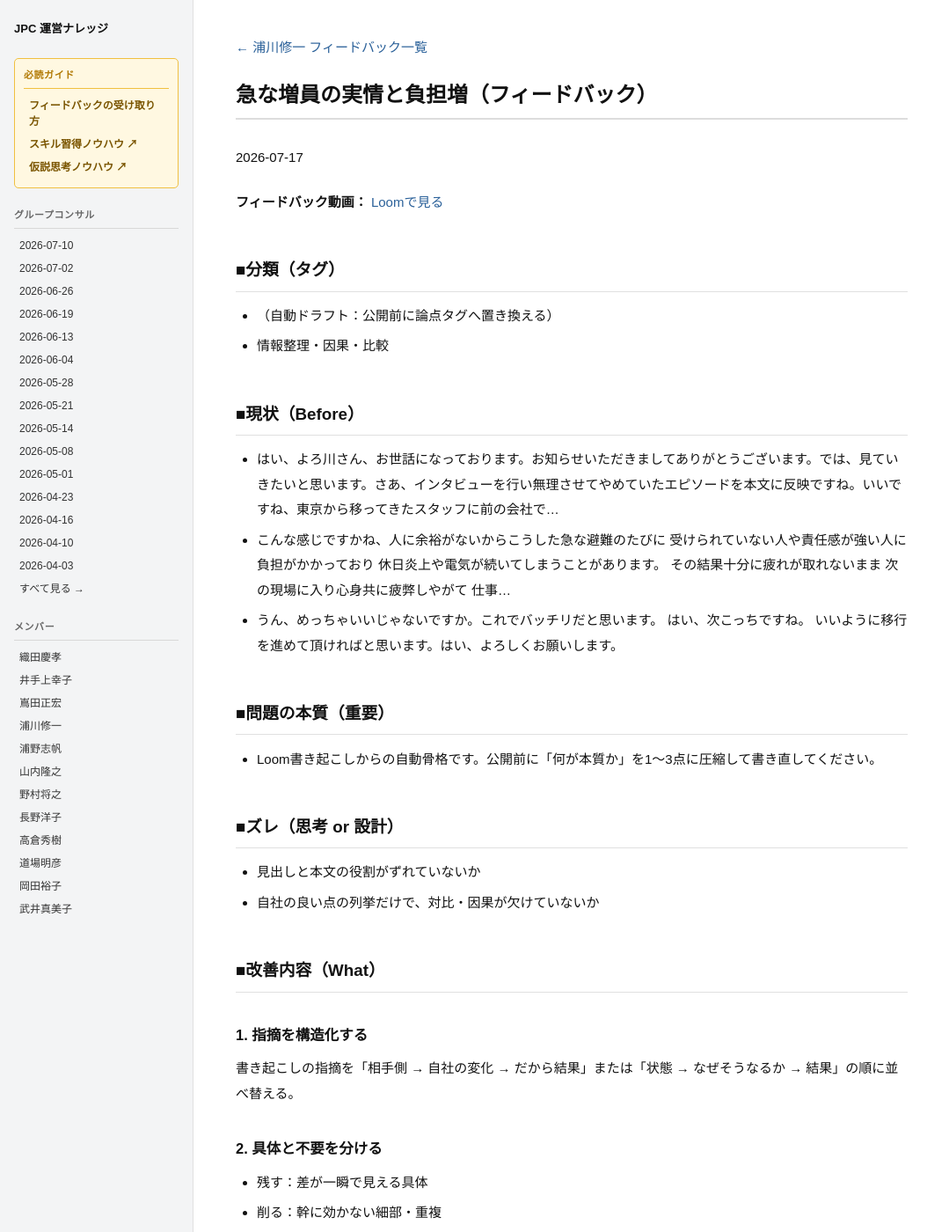
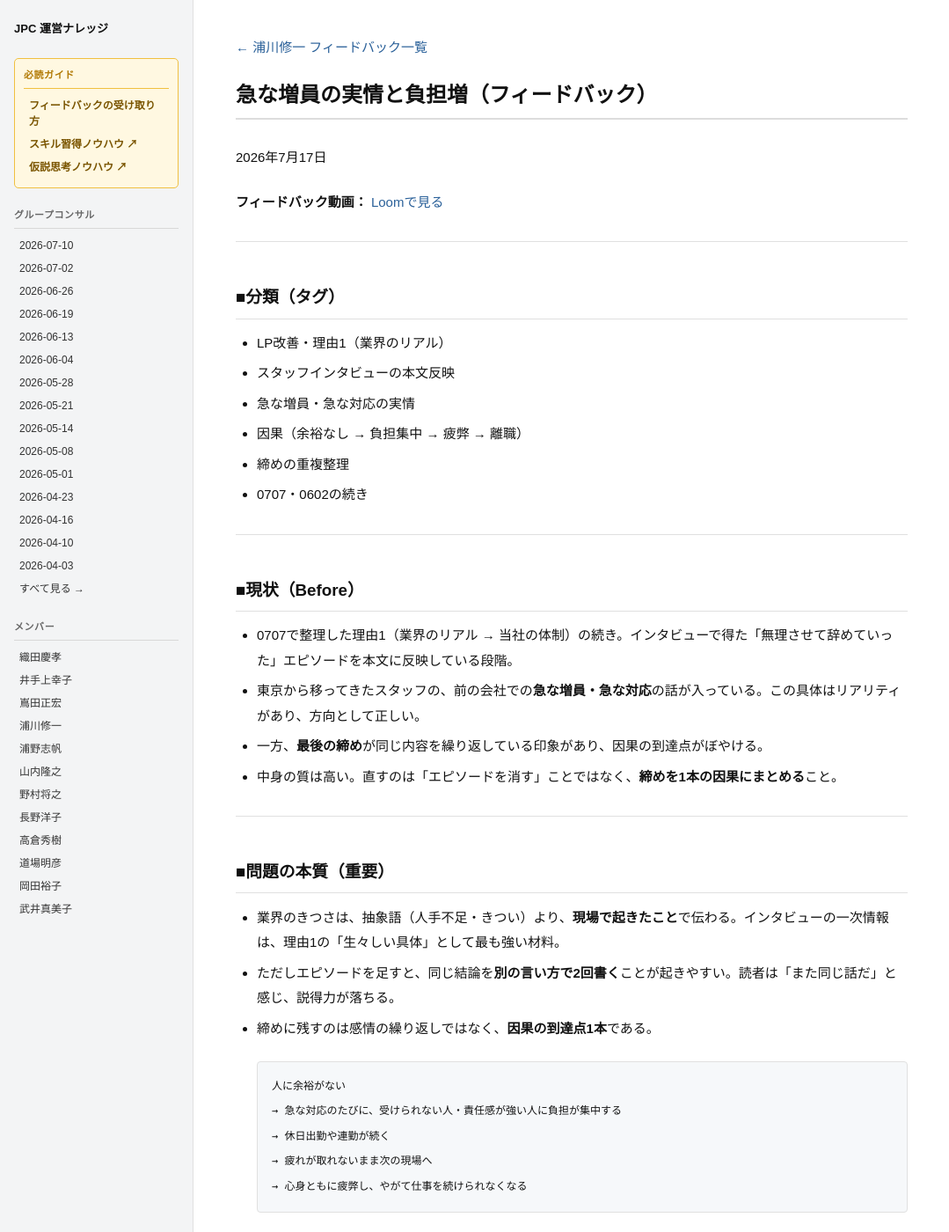
Before and after one commit to staffsolution/staffsolution-jpc, a Jekyll site: the page built from メンバー/浦川修一/20260717_急な増員の実情と負担増_フィードバック.md, in a window 1280 px wide and 1400 px high. Shown: the whole window at 88% size, without its empty margins (0-1079 px from the left). Built offline with Jekyll 4.4.1, drawn with Linux system fonts in a browser that asks for light colours; some of the changed text lies outside the part shown.

Commit message:
フィードバック肉付け：浦川修一 20260717 締めの因果整理
Co-authored-by: Cursor <cursoragent@cursor.com>

````diff
--- a/メンバー/浦川修一/20260717_急な増員の実情と負担増_フィードバック.md
+++ b/メンバー/浦川修一/20260717_急な増員の実情と負担増_フィードバック.md
@@ -6,65 +6,143 @@ layout: default
 
 # 急な増員の実情と負担増（フィードバック）
 
-2026-07-17
+2026年7月17日
 
 **フィードバック動画：** <a href="https://www.loom.com/share/a8d715e70cc848f99a9569232c8dfaa2" target="_blank" rel="noopener noreferrer">Loomで見る</a>
 
+---
+
 ## ■分類（タグ）
 
-- （自動ドラフト：公開前に論点タグへ置き換える）
-- 情報整理・因果・比較
+- LP改善・理由1（業界のリアル）
+- スタッフインタビューの本文反映
+- 急な増員・急な対応の実情
+- 因果（余裕なし → 負担集中 → 疲弊 → 離職）
+- 締めの重複整理
+- 0707・0602の続き
+
+---
 
 ## ■現状（Before）
 
-- はい、よろ川さん、お世話になっております。お知らせいただきましてありがとうございます。では、見ていきたいと思います。さあ、インタビューを行い無理させてやめていたエピソードを本文に反映ですね。いいですね、東京から移ってきたスタッフに前の会社で…
-- こんな感じですかね、人に余裕がないからこうした急な避難のたびに 受けられていない人や責任感が強い人に負担がかかっており 休日炎上や電気が続いてしまうことがあります。 その結果十分に疲れが取れないまま 次の現場に入り心身共に疲弊しやがて 仕事…
-- うん、めっちゃいいじゃないですか。これでバッチリだと思います。 はい、次こっちですね。 いいように移行を進めて頂ければと思います。はい、よろしくお願いします。
+- 0707で整理した理由1（業界のリアル → 当社の体制）の続き。インタビューで得た「無理させて辞めていった」エピソードを本文に反映している段階。
+- 東京から移ってきたスタッフの、前の会社での**急な増員・急な対応**の話が入っている。この具体はリアリティがあり、方向として正しい。
+- 一方、**最後の締め**が同じ内容を繰り返している印象があり、因果の到達点がぼやける。
+- 中身の質は高い。直すのは「エピソードを消す」ことではなく、**締めを1本の因果にまとめる**こと。
+
+---
 
 ## ■問題の本質（重要）
 
-- Loom書き起こしからの自動骨格です。公開前に「何が本質か」を1〜3点に圧縮して書き直してください。
+- 業界のきつさは、抽象語（人手不足・きつい）より、**現場で起きたこと**で伝わる。インタビューの一次情報は、理由1の「生々しい具体」として最も強い材料。
+- ただしエピソードを足すと、同じ結論を**別の言い方で2回書く**ことが起きやすい。読者は「また同じ話だ」と感じ、説得力が落ちる。
+- 締めに残すのは感情の繰り返しではなく、**因果の到達点1本**である。
+
+  ```
+  人に余裕がない
+  → 急な対応のたびに、受けられない人・責任感が強い人に負担が集中する
+  → 休日出勤や連勤が続く
+  → 疲れが取れないまま次の現場へ
+  → 心身ともに疲弊し、やがて仕事を続けられなくなる
+  ```
+
+- この線が1回で言い切れれば、エピソードは「証拠」、締めは「結論」として役割が分かれる。
+
+---
 
 ## ■ズレ（思考 or 設計）
 
-- 見出しと本文の役割がずれていないか
-- 自社の良い点の列挙だけで、対比・因果が欠けていないか
+- **良い具体はあるのに、締めが重複**している。エピソード側ですでに疲弊まで書いているのに、締めでも同じ到達点を言い直している。
+- 問題は中身の正しさではない。**配置と役割**（エピソード＝証拠／締め＝因果の要約）が重なっている。
+- 0707で入れた「連勤→疲れが抜けない→次の現場」と同じ骨格なので、言い換えだけで増やすと冗長に見える。
+
+---
 
 ## ■改善内容（What）
 
-### 1. 指摘を構造化する
+### 1. インタビューエピソードは残す（まとめ方はこのままでよい）
 
-書き起こしの指摘を「相手側 → 自社の変化 → だから結果」または「状態 → なぜそうなるか → 結果」の順に並べ替える。
+東京から移ってきたスタッフの、前の会社での急な増員・急な対応の話は**リアリティが強くて良い**。無理に長くせず、今のまとめ方で本文に載せてよい。
 
-### 2. 具体と不要を分ける
+残す観点：
 
-- 残す：差が一瞬で見える具体
-- 削る：幹に効かない細部・重複
+| 残す | 削る・細くする |
+|---|---|
+| 前職場で起きた急な増員・急な対応の具体 | 同じ結論の言い換え段落 |
+| 「その結果、疲れが抜けないまま次の現場に入る」までの流れ | エピソードのあとに重ねる重複の締め |
+
+### 2. 締めは1本の因果に圧縮する（今回の確定案）
+
+締めの重複をやめ、次の型で**1回だけ**書く。
+
+```
+人に余裕がないから、こうした急な対応のたびに
+受けられない人や責任感が強い人に負担がかかり、
+休日出勤や連勤が続いてしまうことがあります。
+
+その結果、十分に疲れが取れないまま次の現場に入り、
+心身ともに疲弊し、やがて仕事を続けられなくなります。
+```
+
+この締めは動画内でも「これでバッチリ」と確認済み。あとはこの形に移行すればよい。
+
+### 3. 本文内の役割分担
+
+| パート | 役割 |
+|---|---|
+| インタビューエピソード | 証拠（前職場で実際に起きたこと） |
+| 締め1段落 | 因果の要約（余裕なし→負担集中→疲弊→離職） |
+| その後（0707の続き） | 当社は違う（人手・体制・採用の根拠） |
+
+エピソードと締めで「疲弊して辞める」を二重に言わない。エピソードで具体を見せ、締めで型に落とす。
+
+---
 
 ## ■改善理由（Why）
 
-- 見出しと本文の役割を揃えると説得力が上がる
-- 他店／相手側との差を先に出すと、施策の必然性が立つ
+- 一次情報（インタビュー）は、業界のリアルを「あるある」から「実話」に引き上げる。理由1の説得力の核になる。
+- 締めを因果1本にすると、0707で決めた骨格（業界の問題 → 当社の転換）への**橋渡し**がはっきりする。
+- 重複を削ると、スマホでも読みやすく、次のブロック（当社の体制）へ意識が移りやすい。
+
+---
 
 ## ■改善後イメージ（After）
 
-- 読み手が上から読むだけで、ズレ → 直し方 → 結果の型まで追える
+- 読者は「前の職場では急な対応で人が潰れていた」をエピソードで実感し、締めの因果で「だからこの業界は続かない人が多い」と理解する。
+- その直後に当社の体制（人手・採用・呼び出しが少ない）を置くと、「うちは違う」がスローガンではなく**対比の結論**になる。
+- 同じ話の繰り返し感がなくなり、理由1全体が一本の流れで読める。
+
+---
 
 ## ■やりがちなミス
 
-- 自社メリットの列挙だけで比較になっていない
-- 「状態」まで書いて「だから結果」を飛ばす
-- 薄い要約で終わり、直し方の並びが示されていない
+- 良いエピソードを足したあと、締めでも同じ結論を長く書き直す
+- 「疲弊」「続けられない」を感情語だけで重ね、因果（誰に負担が集中するか）を飛ばす
+- エピソードを消して抽象の業界説明だけに戻す（一次情報を捨てる）
+- 当社パートに入る前に、問題描写をくどく伸ばしすぎる
+
+---
 
 ## ■他の案件でも使えるパターン
 
-- 見出しが比較なら本文も「相手側 → 変化 → 結果」
-- 正しい中身があるときは消さず、置く位置を直す
-- 状態のあとに結果を1文つなぐ
+- **インタビュー＝証拠、締め＝因果の型** … 役割を分けて重複を防ぐ
+- **余裕なし → 特定の人に負担集中 → 連勤 → 疲弊 → 離職** … 業界のきつさを1線で書く定番
+- **良い具体は消さない。置く位置と締めの長さを直す** … 情報量の問題と構造の問題を混同しない
+- 動画で「バッチリ」と出た文は、そのまま確定文として移行してよい（余計にいじらない）
+
+---
 
 ## ■一言まとめ（本質）
 
-👉 書き起こしの指摘を、比較または因果の並びに載せ直せ。薄い抜粋のまま公開しない。
+👉 東京スタッフの急な増員エピソードはそのままでよい。締めだけ「余裕なし→負担集中→連勤→疲弊→続けられない」の1本にまとめて、重複を切れ。
+
+---
+
+## ■0707・0602との関係
+
+- **0602**：理由1の方向B（人手充足）を選択。
+- **0707**：業界のリアル → 当社の転換、の構成と見出しを整理。「連勤→疲れが抜けない→次の現場」を具体例として提示。
+- **今回**：その業界パートに、インタビューの一次情報を載せたあとの仕上げ。エピソードは合格。残りは締めの重複整理のみ。次は確定文への移行。
 
 ---
 
@@ -73,7 +151,7 @@ layout: default
 - [コピーライティング](https://staffsolution.github.io/staffsolution-knowhow/9ステップメソッド/コピーライティング)
 - [仮説思考](https://staffsolution.github.io/staffsolution-knowhow/9ステップメソッド/仮説思考)
 - [ポジショニング](https://staffsolution.github.io/staffsolution-knowhow/9ステップメソッド/ポジショニング)
-- [自社リサーチ](https://staffsolution.github.io/staffsolution-knowhow/9ステップメソッド/自社リサーチ)
+- [スタッフインタビュー](https://staffsolution.github.io/staffsolution-knowhow/9ステップメソッド/スタッフインタビュー)
 
 ---
 
````
